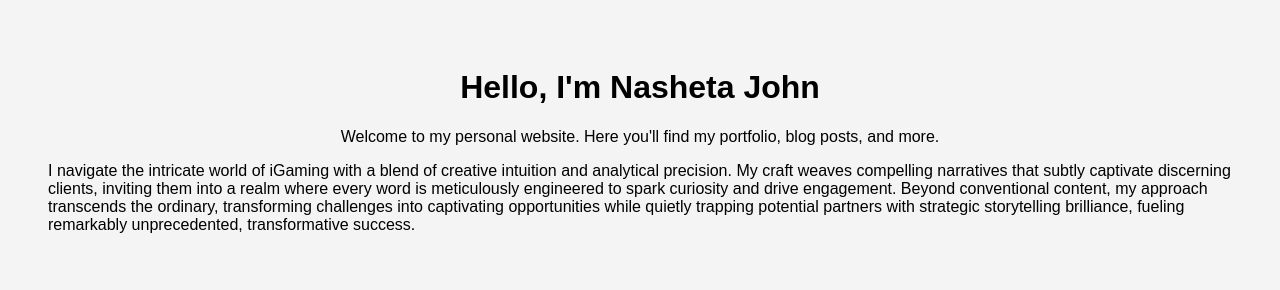
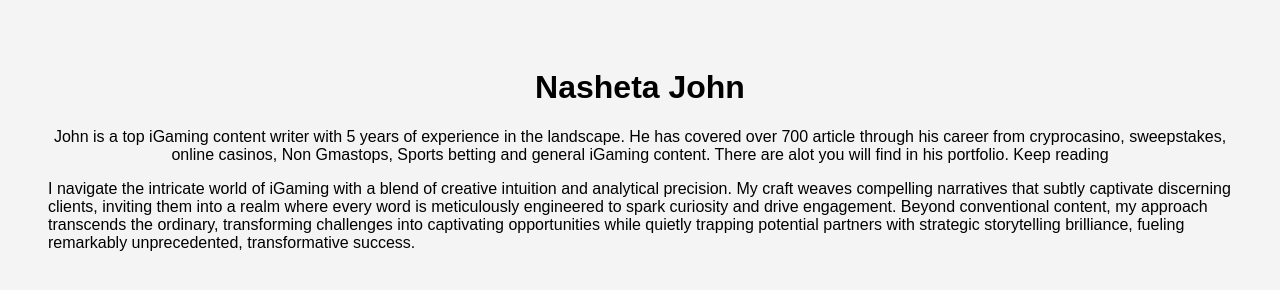
Before and after one commit to Nasheta001/Nasheta-John-Portolio, a plain HTML site: page index.html in a window 1280 px wide. Drawn offline with Linux system fonts and the light colour scheme.

Commit message:
Update index.html

```diff
--- a/index.html
+++ b/index.html
@@ -11,8 +11,9 @@
 </head>
 <body>
     <header>
-        <h1>Hello, I'm Nasheta John</h1>
-        <p>Welcome to my personal website. Here you'll find my portfolio, blog posts, and more.</p>
+        <h1>Nasheta John</h1>
+        <p>John is a top iGaming content writer with 5 years of experience in the landscape. He has covered over 700 article through his career from cryprocasino, sweepstakes, online casinos, Non Gmastops, Sports betting and general iGaming content. There are alot you will find in his portfolio.
+        Keep reading</p>
     </header>
     <section>
         <p>I navigate the intricate world of iGaming with a blend of creative intuition and analytical precision. My craft weaves compelling narratives that subtly captivate discerning clients, inviting them into a realm where every word is meticulously engineered to spark curiosity and drive engagement. Beyond conventional content, my approach transcends the ordinary, transforming challenges into captivating opportunities while quietly trapping potential partners with strategic storytelling brilliance, fueling remarkably unprecedented, transformative success.</p>
```
